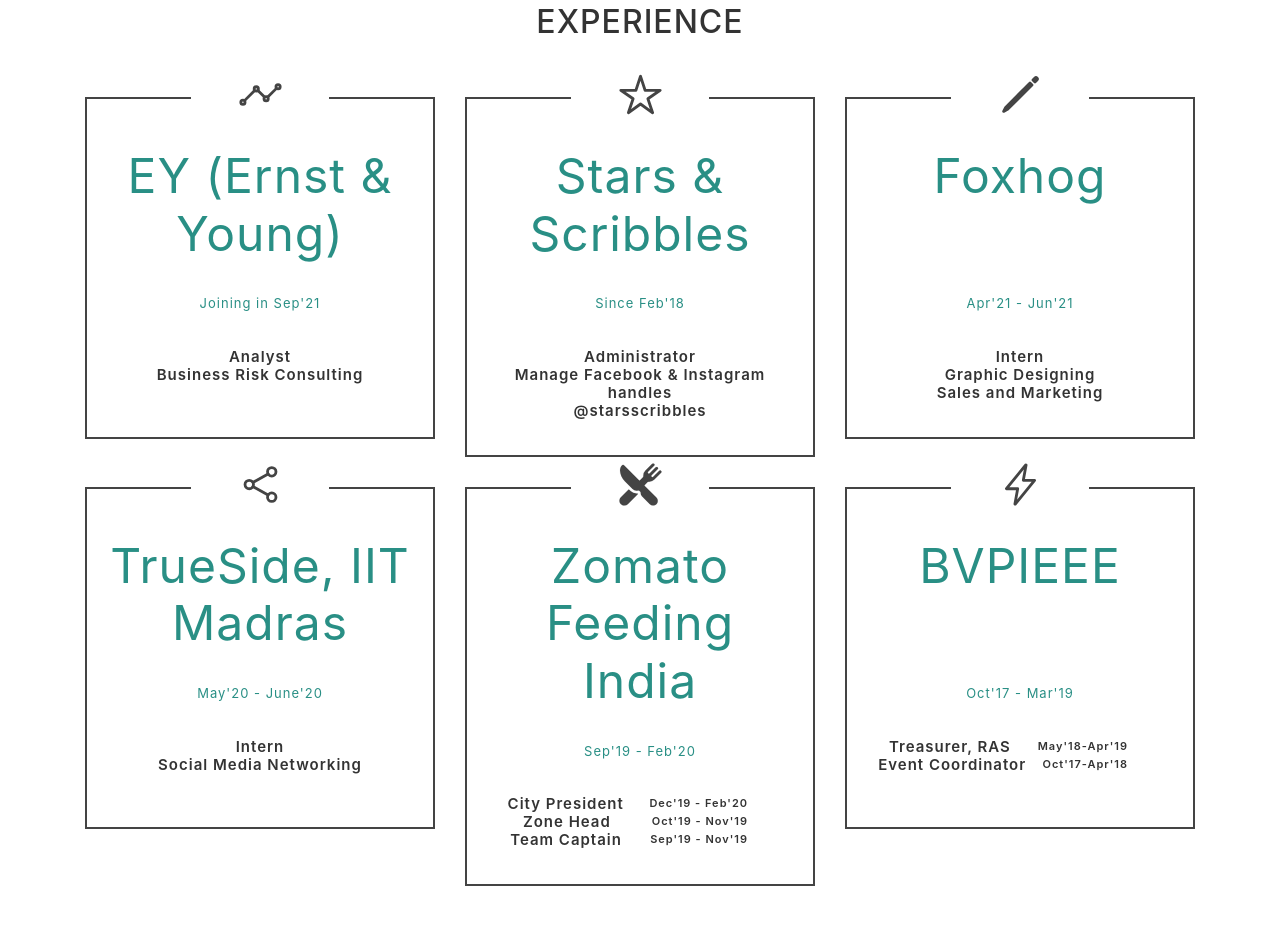
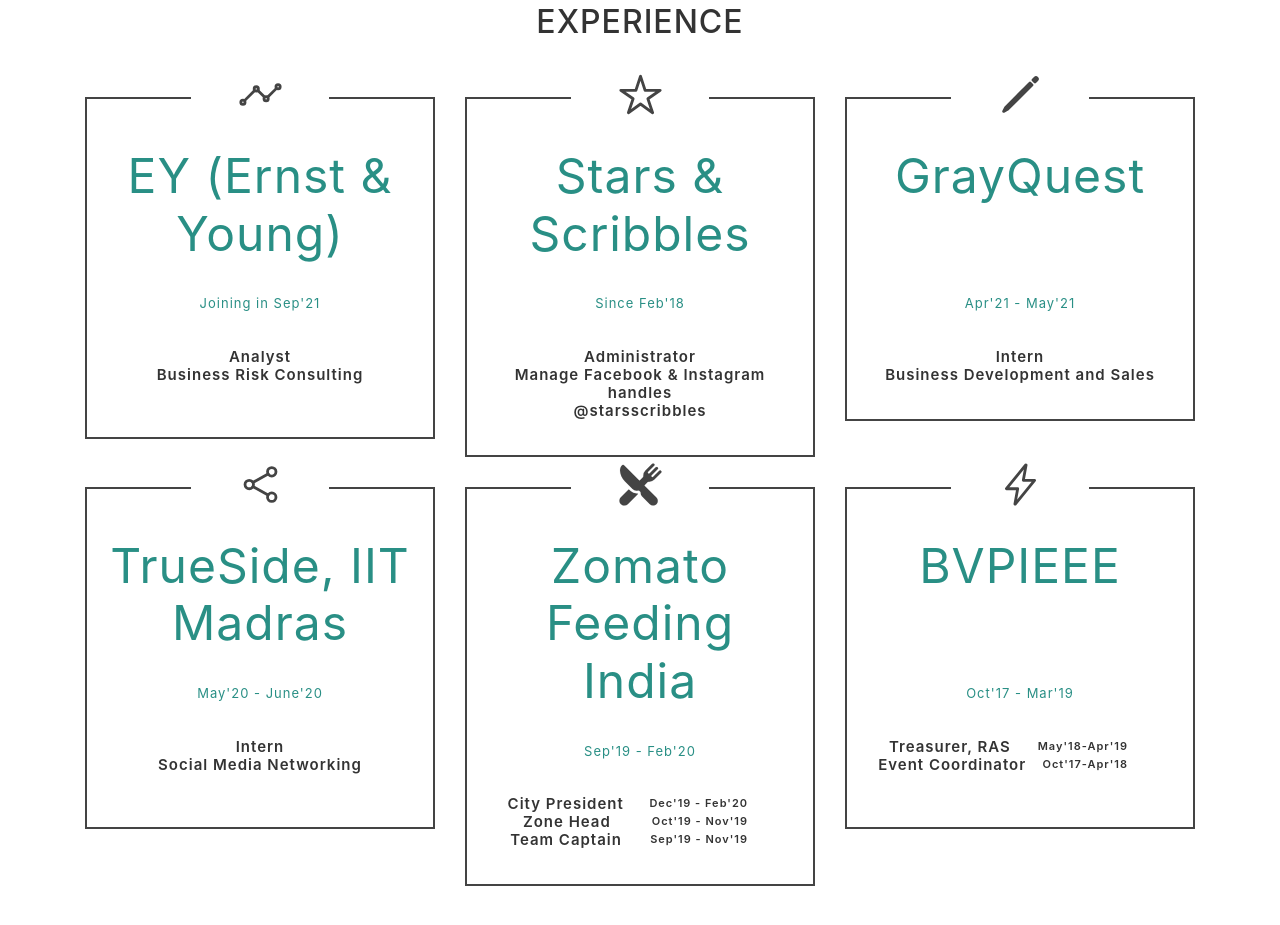
Before and after one commit to Itisha17/itisha, a plain HTML site: page index.html in a window 1280 px wide. Shown: the part 2145-3070 px from the top of the page. Drawn offline with nearby package versions, Linux system fonts and the light colour scheme.

Commit message:
Add files via upload

```diff
--- a/index.html
+++ b/index.html
@@ -242,10 +242,10 @@
 								<ion-icon name="pencil-outline"></ion-icon>
 							</div>
 							<div class="squareContent">
-                                <h2 class="counter exp">Foxhog<br><span><br>Apr'21 - Jun'21</span><br></h2>
+                                <h2 class="counter exp">GrayQuest<br><span><br>Apr'21 - May'21</span><br></h2>
                                 <h3>Intern</h3>
-                                <h3>Graphic Designing </h3>
-                                <h3> Sales and Marketing</h3>
+
+                                <h3>Business Development and Sales</h3>
                             </div>
 						</div>
 					</div>
```
